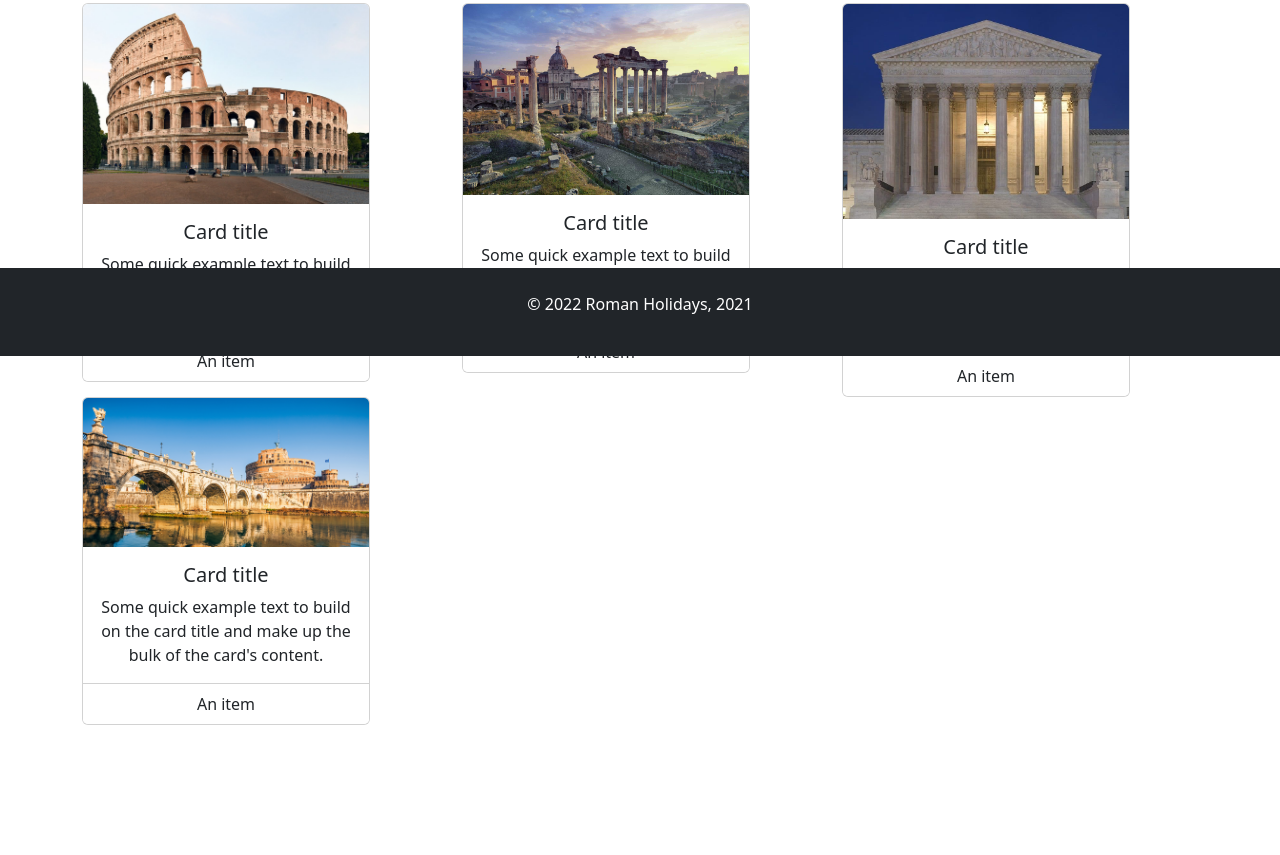
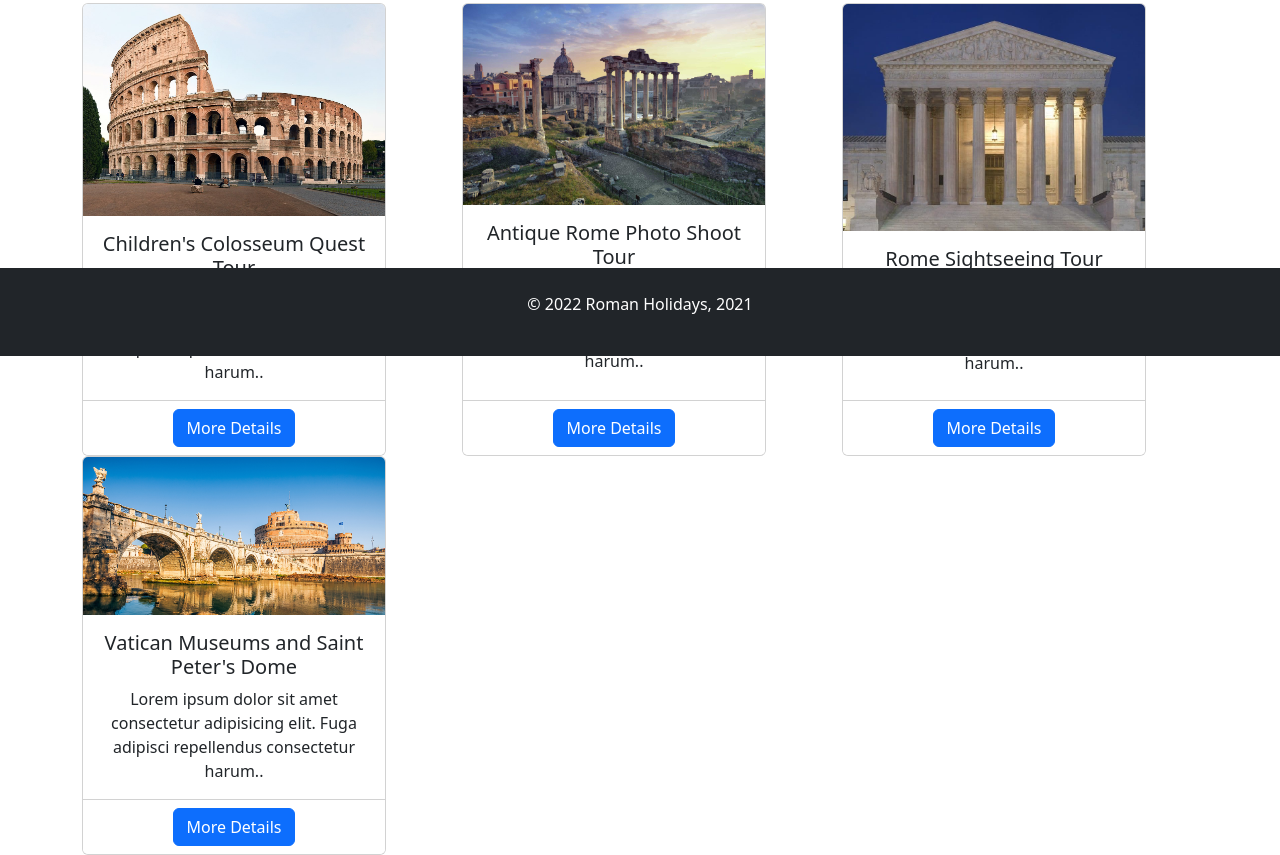
Before and after one commit to MiroslavKuna/D-26.10, a plain HTML site: page index.html in a window 1280 px wide. Shown: the part 444-1299 px from the top of the page. Before the commit the page ends 1169 px from the top, so only its background shows below. Drawn offline with nearby package versions, Linux system fonts and the light colour scheme; a web font is replaced by a local one.

Commit message:
update 4

```diff
--- a/index.html
+++ b/index.html
@@ -75,63 +75,71 @@
 
     <div class="container text-center mt-5">
       <div class="row">
-        <div class="col">
-          <div class="card" style="width: 18rem">
+        <div class="col d-flex align-items-stretch">
+          <div class="card" style="width: 19rem">
             <img src="img/colosseum.jpg" class="card-img-top" alt="..." />
             <div class="card-body">
-              <h5 class="card-title">Card title</h5>
+              <h5 class="card-title">Children's Colosseum Quest Tour</h5>
               <p class="card-text">
-                Some quick example text to build on the card title and make up
-                the bulk of the card's content.
+                Lorem ipsum dolor sit amet consectetur adipisicing elit. Fuga
+                adipisci repellendus consectetur harum..
               </p>
             </div>
             <ul class="list-group list-group-flush">
-              <li class="list-group-item">An item</li>
+              <li class="list-group-item">
+                <button type="button" class="btn btn-primary">More Details</button>
+              </li>
             </ul>
           </div>
         </div>
-        <div class="col">
-          <div class="card" style="width: 18rem">
+        <div class="col d-flex align-items-stretch">
+          <div class="card" style="width: 19rem">
             <img src="img/ruin.jpeg" class="card-img-top" alt="..." />
             <div class="card-body">
-              <h5 class="card-title">Card title</h5>
+              <h5 class="card-title">Antique Rome Photo Shoot Tour</h5>
               <p class="card-text">
-                Some quick example text to build on the card title and make up
-                the bulk of the card's content.
+                Lorem ipsum dolor sit amet consectetur adipisicing elit. Fuga
+                adipisci repellendus consectetur harum..
               </p>
             </div>
             <ul class="list-group list-group-flush">
-              <li class="list-group-item">An item</li>
+              <li class="list-group-item">
+                <button type="button" class="btn btn-primary">More Details</button>
+              </li>
             </ul>
           </div>
         </div>
-        <div class="col">
-          <div class="card" style="width: 18rem">
+        <div class="col d-flex align-items-stretch">
+          <div class="card" style="width: 19rem">
             <img src="img/building.jpg" class="card-img-top" alt="..." />
             <div class="card-body">
-              <h5 class="card-title">Card title</h5>
+              <h5 class="card-title">Rome Sightseeing Tour</h5>
               <p class="card-text">
-                Some quick example text to build on the card title and make up
-                the bulk of the card's content.
+                Lorem ipsum dolor sit amet consectetur adipisicing elit. Fuga
+                adipisci repellendus consectetur harum..
               </p>
             </div>
             <ul class="list-group list-group-flush">
-                <li class="list-group-item">An item</li>
+              <li class="list-group-item">
+                <button type="button" class="btn btn-primary">More Details</button>
+              </li>
             </ul>
           </div>
         </div>
-        <div class="col">
-          <div class="card" style="width: 18rem">
+        <div class="col d-flex align-items-stretch">
+          <div class="card" style="width: 19rem">
             <img src="img/bridge.jpg" class="card-img-top" alt="..." />
             <div class="card-body">
-              <h5 class="card-title">Card title</h5>
+              <h5 class="card-title">Vatican Museums and Saint Peter's Dome</h5>
               <p class="card-text">
-                Some quick example text to build on the card title and make up
-                the bulk of the card's content.
+                Lorem ipsum dolor sit amet consectetur adipisicing elit. Fuga
+                adipisci repellendus consectetur harum..
               </p>
             </div>
             <ul class="list-group list-group-flush">
-                <li class="list-group-item">An item</li>
+              <li class="list-group-item">
+                <button type="button" class="btn btn-primary">More Details</button>
+              </li>
             </ul>
           </div>
         </div>
```
